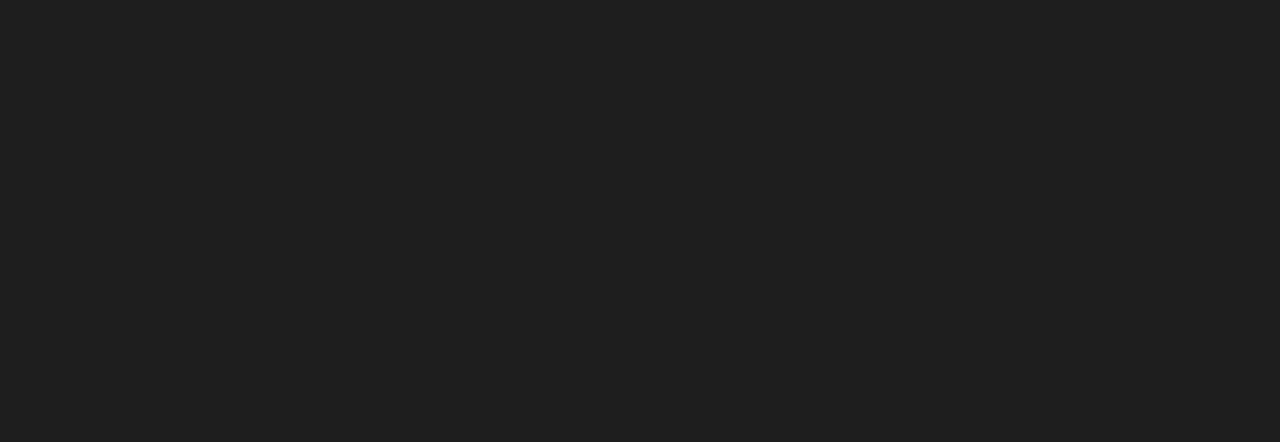
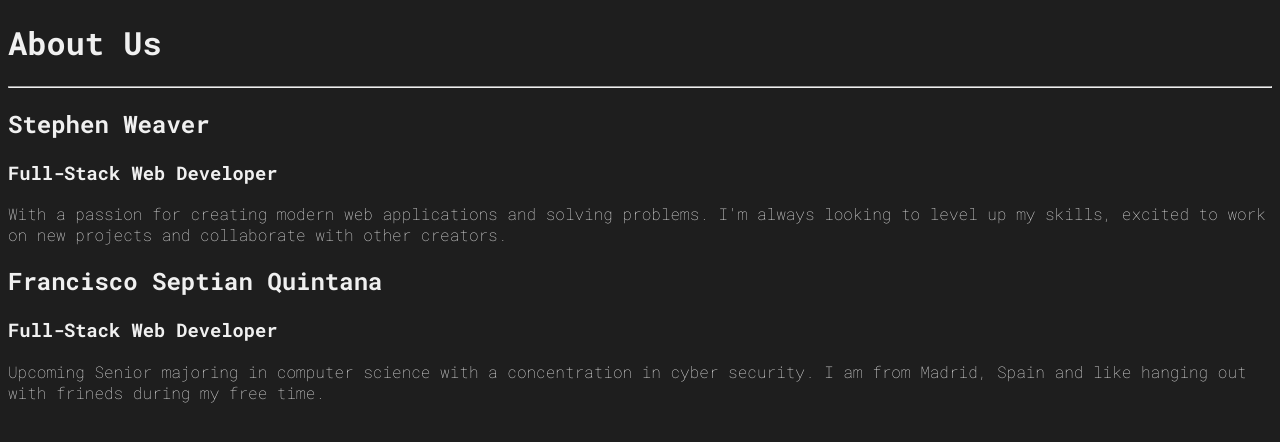
Before and after one commit to stepweaver/pokedex-2, a React (Create React App) app: page /about in a window 1280 px wide. Before the commit this address had no page. Shown: the top 442 px of the page. Built offline with nearby package versions, Linux system fonts and the light colour scheme; what parse would draw is missing.

Commit message:
Add About page component
The About page component is added to the Components module. This component displays information about the developers of the application.

```diff
--- /dev/null
+++ b/src/Components/About/About.js
@@ -0,0 +1,26 @@
+import './About.css';
+
+function About() {
+  return (
+    <div className='about-container'>
+      <h1>About Us</h1>
+      <hr />
+      <h2>Stephen Weaver</h2>
+      <h3>Full-Stack Web Developer</h3>
+      <p>
+        With a passion for creating modern web applications and solving
+        problems. I'm always looking to level up my skills, excited to work on
+        new projects and collaborate with other creators.
+      </p>
+      <h2>Francisco Septian Quintana</h2>
+      <h3>Full-Stack Web Developer</h3>
+      <p>
+        Upcoming Senior majoring in computer science with a concentration in
+        cyber security. I am from Madrid, Spain and like hanging out with
+        frineds during my free time.
+      </p>
+    </div>
+  );
+}
+
+export default About;
--- a/src/Components/Components.js
+++ b/src/Components/Components.js
@@ -9,6 +9,7 @@
 import Register from './Register/Register';
 import Login from './Login/Login';
 import Profile from './Profile/Profile';
+import About from './About/About';
 
 const Components = () => {
   return (
@@ -18,6 +19,7 @@
         <Route path='/main' element={<Main />} />
         <Route path='/register' element={<Register />} />
         <Route path='/login' element={<Login />} />
+        <Route path='/about' element={<About />} />
         <Route path='/profile/:userId' element={<Profile />} />
       </Routes>
     </Router>
```
Also changed, not shown: src/Components/About/About.css (added).
